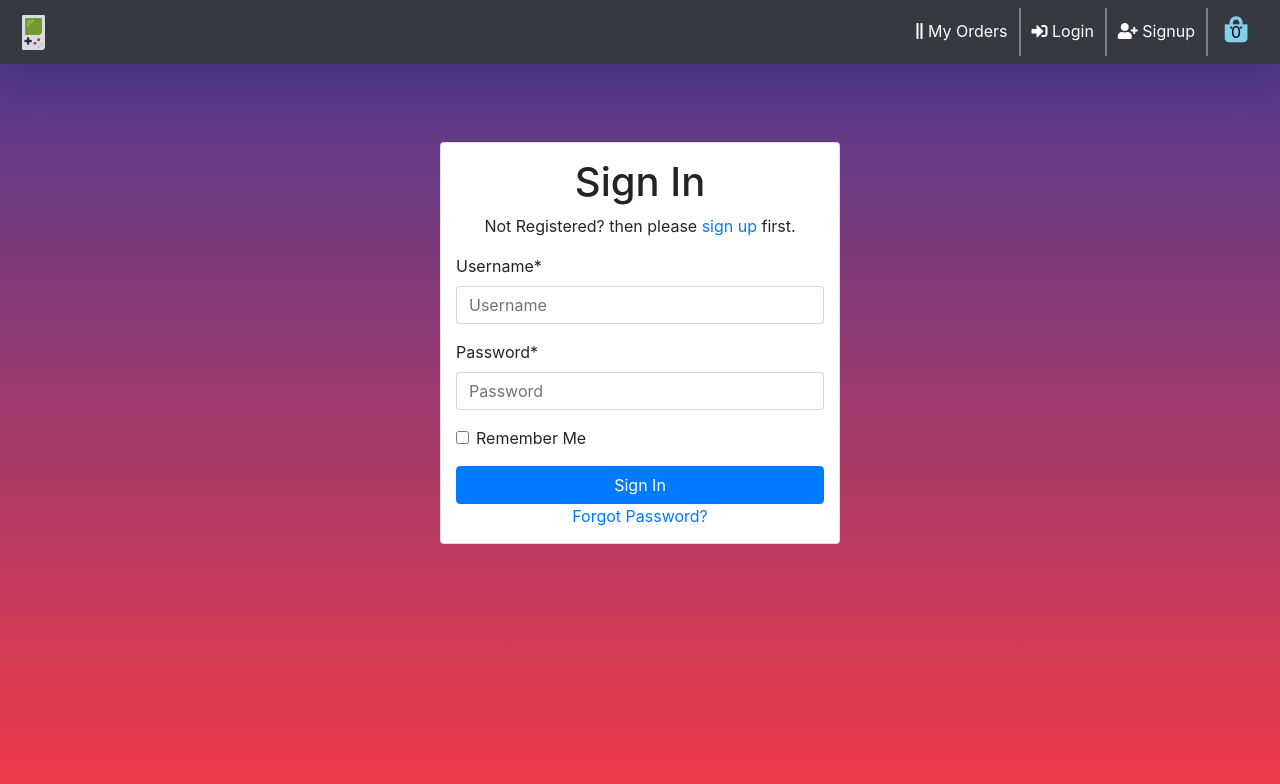
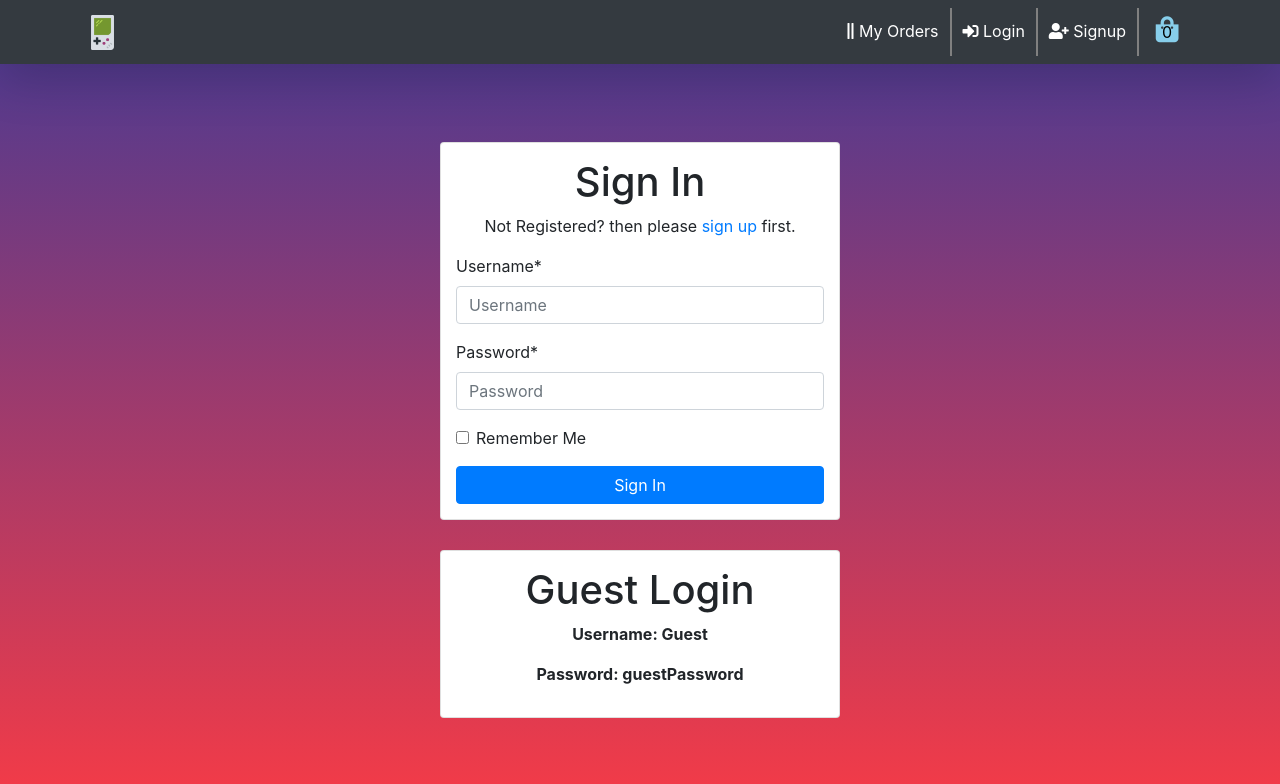
Before and after one commit to phankanp/Video-Game-Shop, a Django app: page /accounts/login/ in a window 1280 px wide. Shown: the top 784 px of the page. Run offline with Django 3.2, Linux system fonts and the light colour scheme; some libraries are stand-ins or nearby versions.

Commit message:
Added info for guest login and test card to respective templates

```diff
--- a/templates/account/login.html
+++ b/templates/account/login.html
@@ -52,12 +52,17 @@
           {% endif %}
           <button class="btn btn-primary btn-block" type="submit">{% trans "Sign In" %}</button>
 
-            <a
-            class="d-flex  justify-content-center align-items-center  button secondaryAction"
-            href="{% url 'account_reset_password' %}"
-            >Forgot Password?</a
-          >
         </form>
+        </div>
+      </div>
+    </div>
+
+    <div class="row justify-content-center align-items-center wow fadeIn">
+      <div  class="col-6 d-flex  justify-content-center align-items-center ">
+        <div class="card text-center" style="width: 25rem; padding: 15px;" class="col-md-12 shadow-lg">
+          <h1>Guest Login</h1>
+          <p><b>Username: Guest</b></p>
+          <p><b>Password: guestPassword</b></p>
         </div>
       </div>
     </div>
--- a/templates/partials/_navbar.html
+++ b/templates/partials/_navbar.html
@@ -1,6 +1,8 @@
 {% load static %}
 {% load shopping_bag_tags %}
 <nav class="navbar navbar-expand-lg navbar-dark bg-dark shadow-lg">
+
+        <div class="container">
   <a class="navbar-brand" href="{% url 'index' %}">
     <img
       src="{% static 'img/navbar_icon.png' %}"
@@ -74,4 +76,6 @@
       {% endif %}
     </ul>
   </div>
+</div>
+
 </nav>
```
Also changed, not shown: templates/account/signup.html (+27 -19 lines), templates/checkout.html (+7 -1 lines), templates/games/games.html (line endings or trailing spaces). Lines whose indentation alone changed are shown as unchanged.
